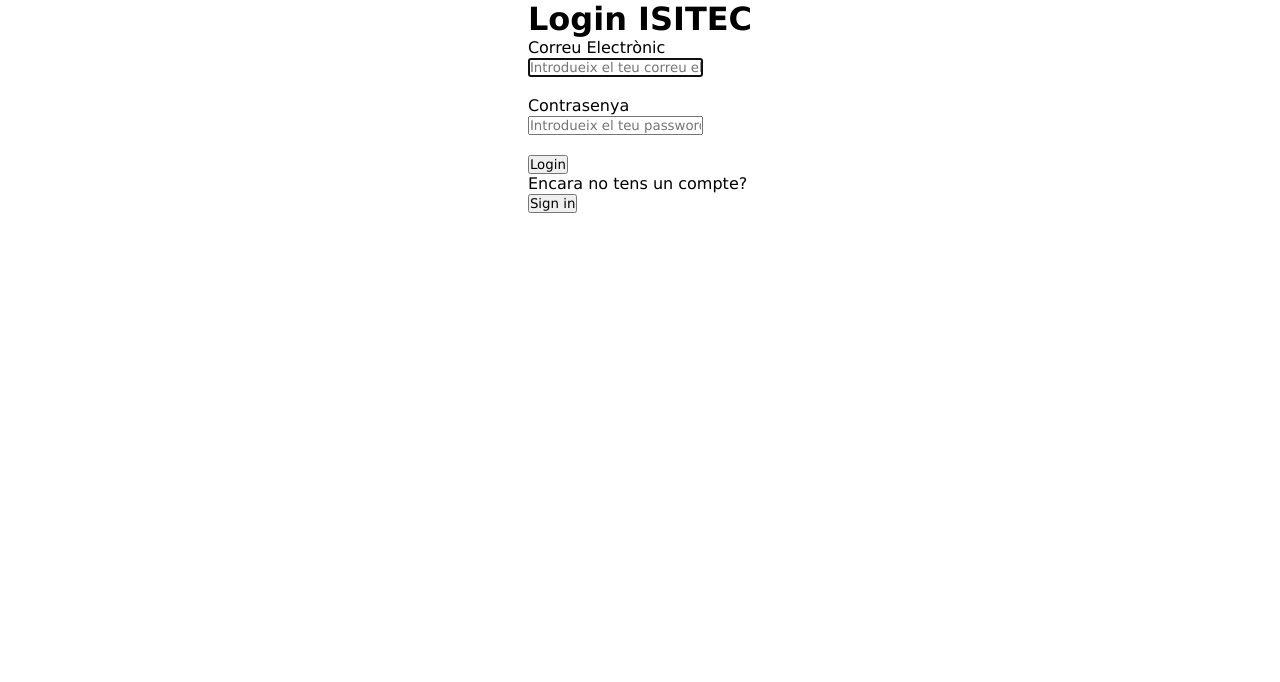
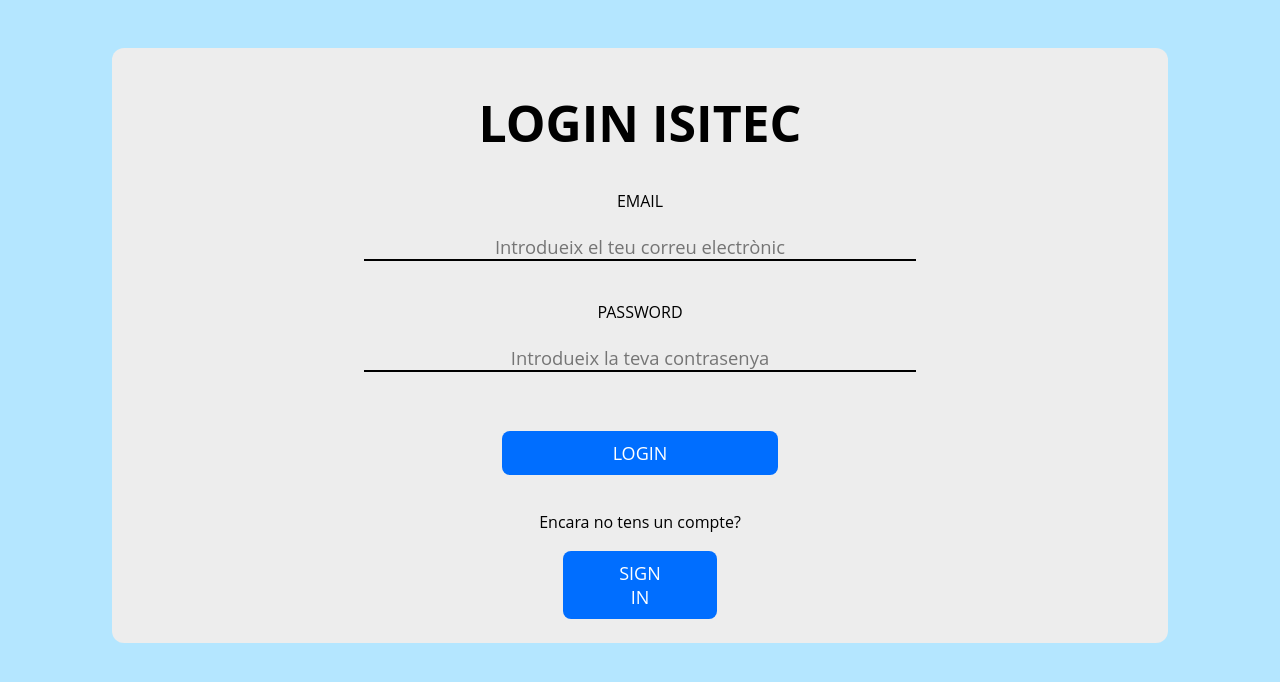
Before and after one commit to OriolCasacuberta/M7UF1PAC1, a PHP site: page / in a window 1280 px wide. Shown: the top 682 px of the page. Run offline with PHP 8.4, Linux system fonts and the light colour scheme.

Commit message:
css login

```diff
--- a/css/estils.css
+++ b/css/estils.css
@@ -1,12 +1,123 @@
 *{
     margin: 0;
     padding: 0;
-    font-family: Verdana, Geneva, Tahoma, sans-serif;
+    font-family: 'Open Sans', Helvetica, Arial, sans-serif;
 }
 
-#bodyIndex{
+html,
+body {
+    margin-top: 1.5em;
+    width: 100%;
+    background: rgb(180, 230, 255);
     display: flex;
+    justify-content: center;
     align-items: center;
+}
+
+main {
+    border-radius: 12px;
+    background-color: #ededed;
+    display: flex;
+    flex-direction: column;
+    text-align: center;
     justify-content: center;
+    align-items: center;
+    font-family: 'Open Sans', Helvetica, Arial, sans-serif;
+    padding: 1rem;
+    height: 90%;
+    width: 80%;
+}
 
+main > *{
+    margin: 0.5em;
 }
+
+form > * {
+    padding: 0em;
+}
+
+main > h1{
+    text-transform: uppercase;
+    font-size: 50px;
+}
+
+main > h2{
+    margin-bottom: 1em;
+}
+
+main > form{
+    display: flex;
+    flex-direction: column;
+    align-items: center;
+    width: 90%;
+}
+
+input{
+    text-align: center;
+    display: block;
+    border: none;
+    border-bottom: 2px solid black;
+    width: 60%;
+    outline: none;
+    background: none;
+    margin-bottom: 1em;
+    font-size: 1.15em;
+}
+
+.button.logout{
+    padding: 1em;
+}
+
+button {
+    margin-top: 1em;
+    display: inline-block;
+    border-radius: 8px;
+    background-color: rgb(0, 110, 255);
+    border: none;
+    color: #FFFFFF;
+    text-align: center;
+    text-transform: uppercase;
+    font-size: large;
+    width: 30%;
+    transition: all 0.5s;
+    cursor: pointer;
+    padding: 10px;
+}
+
+button span {
+    cursor: pointer;
+    display: inline-block;
+    position: relative;
+    transition: 0.5s;
+}
+
+button span:after {
+    content: '\00bb';
+    position: absolute;
+    opacity: 0;
+    top: 0;
+    right: -20px;
+    transition: 0.5s;
+}
+
+button:hover span {
+    padding-right: 25px;
+}
+
+button:hover span:after {
+    opacity: 1;
+    right: 0;
+}
+
+aside{
+    width: 50%;
+}
+
+aside > p{
+    padding-top: 20px; ;
+}
+
+aside > button span {
+    padding-left: 35px;
+    padding-right: 35px;
+}
--- a/index.php
+++ b/index.php
@@ -2,40 +2,40 @@
 <html lang="ca">
     <head>
         <meta charset="utf-8">
-        <title>La meva web</title>
+        <title>Login Isitec</title>
         <meta name="viewport" content="width=device-width, initial-scale=1">
         <link rel="icon" type="image/jpg" href="./img/LogoIsitec.png"/>
         <link rel="stylesheet" href="./css/estils.css">
     </head>
-    <body id="bodyIndex">
+    <body>
         <main>
+
+            <h1>LOGIN ISITEC</h1>
             <form method = "post" action="<?=htmlspecialchars($_SERVER["PHP_SELF"])?>">
+                <!-- MAIL -->
+                <label for="user" class="labelInput">EMAIL</label>
+                <br>
+                <input id="user" name="user" type="email" placeholder="Introdueix el teu correu electrònic" autofocus required class="labelInput">
 
-                <h1>Login ISITEC</h1>
-
-                <!-- MAIL -->
-                <label for="user">Correu Electrònic</label>
-                <br>
-                <input id="user" name="user" type="email" placeholder="Introdueix el teu correu electrònic" autofocus required>
-
-                <br>
                 <br>
 
                 <!-- CONTRASENYA -->
-                <label for="contrasenya">Contrasenya</label>
+                <label for="contrasenya" class="labelInput">PASSWORD</label>
                 <br>
-                <input id="contrasenya" name="contrasenya" type="password" placeholder="Introdueix el teu password" required>
+                <input id="contrasenya" name="contrasenya" type="password" placeholder="Introdueix la teva contrasenya" required class="labelInput">
 
-                <br>
                 <br>
 
                 <!-- SUBMIT -->
                 <button class="button" type="submit"><span>Login</span></button>
+            </form>
 
+            <aside>
+                <!-- SIGN UP -->
                 <p>Encara no tens un compte?</p>
                 <button class="button" type="submit"><span>Sign in</span></button>
+            </aside>
 
-            </form>
         </main>
     </body>
 </html>
```
